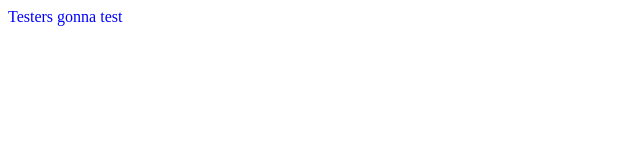
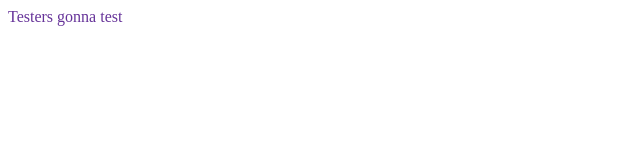
Before and after one commit to Shea-Nelson/testConnect, a plain HTML site: page index.html in a window 1280 px wide. Shown: the whole page, without its empty margins (0-640 px from the left). Drawn offline with Linux system fonts and the light colour scheme; files that its build step writes are made by us from their sources.

Commit message:
Update test.css

```diff
--- a/css/test.css
+++ b/css/test.css
@@ -1,3 +1,3 @@
 body {
-    color: blue;
+    color: rebeccapurple;
 }
```
